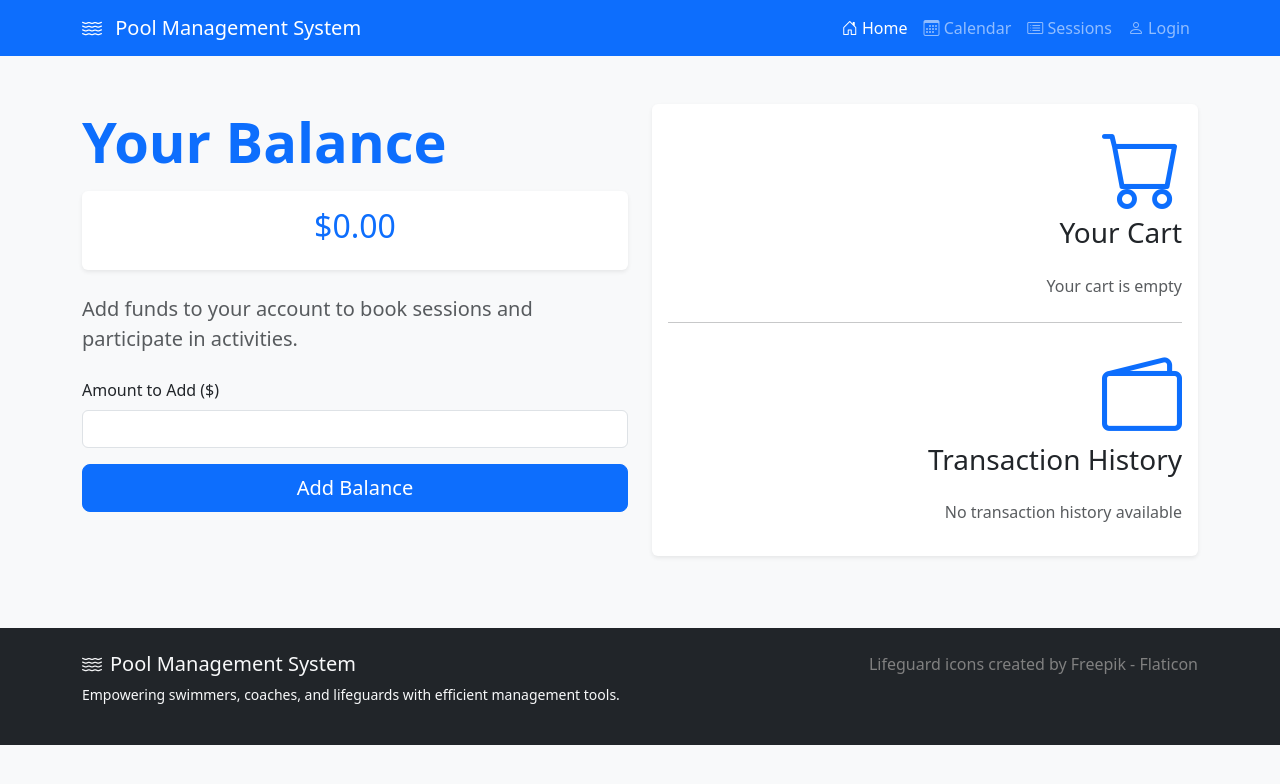
After one commit to mehmet-canb/cs353-project, a Python web app: template src/pms/templates/balance.html in a window 1280 px wide. The commit adds this page. Shown: the top 784 px of the page. Run offline with Jinja, Linux system fonts and the light colour scheme; the template is opened without the code that fills it, so the values that code supplies are empty.

Commit message:
Add some changes for the initial payment implementation

```diff
--- a/src/pms/__init__.py
+++ b/src/pms/__init__.py
@@ -3,7 +3,7 @@ from flask import Flask, render_template
 from pms.authorization import login_manager
 from pms.config import env_settings
 from pms.db import close_db
-from pms.routes import auth, calendar, lifeguard, session
+from pms.routes import auth, balance, calendar, lifeguard, session
 
 
 def create_app(config_class=env_settings):
@@ -28,6 +28,7 @@ def create_app(config_class=env_settings):
     app.register_blueprint(session.bp)
     app.register_blueprint(calendar.bp)
     app.register_blueprint(lifeguard.bp)
+    app.register_blueprint(balance.bp)
 
     # Optional: Register error handlers
     @app.errorhandler(404)
--- /dev/null
+++ b/src/pms/templates/balance.html
@@ -0,0 +1,109 @@
+<!DOCTYPE html>
+<html lang="en">
+{% include "head.html" %}
+<body class="bg-light">
+    <!-- Navigation -->
+    {% include "nav.html" %}
+
+    <!-- Balance Section -->
+    <div class="container my-5">
+        <div class="row align-items-center">
+            <div class="col-lg-6 mb-5">
+                <h1 class="display-4 fw-bold text-primary mb-3">Your Balance</h1>
+                <div class="card border-0 shadow-sm mb-4">
+                    <div class="card-body">
+                        <h2 class="text-center text-primary">
+                            ${{ "%.2f"|format(balance) }}
+                        </h2>
+                    </div>
+                </div>
+                <p class="lead text-muted mb-4">Add funds to your account to book sessions and participate in activities.</p>
+                <form method="POST" action="{{ url_for('balance.add_balance') }}" class="mb-3">
+                    <div class="mb-3">
+                        <label for="amount" class="form-label">Amount to Add ($)</label>
+                        <input type="number" class="form-control" id="amount" name="amount" min="1" step="0.01" required>
+                    </div>
+                    <div class="d-grid gap-2">
+                        <button type="submit" class="btn btn-primary btn-lg">Add Balance</button>
+                    </div>
+                </form>
+                {% if swimming_session %}
+                <form method="POST" action="{{ url_for('balance.buy') }}">
+                    <input type="hidden" name="session_name" value="{{ swimming_session.session_name }}">
+                    <input type="hidden" name="session_date" value="{{ swimming_session.session_date }}">
+                    <input type="hidden" name="start_hour" value="{{ swimming_session.start_hour }}">
+                    <input type="hidden" name="end_hour" value="{{ swimming_session.end_hour }}">
+                    <div class="d-grid gap-2">
+                        <button type="submit" class="btn btn-primary btn-lg"
+                                {% if balance < swimming_session.price %}disabled{% endif %}>
+                            Buy
+                        </button>
+                        </div>
+                    </form>
+                {% endif %}
+            </div>
+            <div class="col-lg-6 text-center text-lg-end">
+                <div class="card border-0 shadow-sm mb-4">
+                    <div class="card-body">
+                        <i class="bi bi-cart text-primary display-1 mb-3"></i>
+                        <h3 class="card-title mb-4">Your Cart</h3>
+                        {% if swimming_session %}
+                            <div class="list-group mb-4">
+                                <div class="list-group-item list-group-item-action">
+                                    <div class="d-flex w-100 justify-content-between align-items-center">
+                                        <h6 class="mb-1">{{ swimming_session.session_name }}</h6>
+                                        <small class="text-muted">{{ swimming_session.session_date }}</small>
+                                        <!-- <small class="text-muted">{{ swimming_session.session_date.strftime('%Y-%m-%d') }}</small> -->
+                                    </div>
+                                    <p class="mb-1">Time: {{ swimming_session.start_hour }} - {{ swimming_session.end_hour }}</p>
+                                    <p class="mb-1">Price: ${{ "%.2f"|format(swimming_session.price) }}</p>
+                                </div>
+                            </div>
+                        {% else %}
+                            <p class="text-muted">Your cart is empty</p>
+                        {% endif %}
+
+                        <!-- Horizontal Splitter -->
+                        <hr class="my-4">
+
+                        <i class="bi bi-wallet2 text-primary display-1 mb-3"></i>
+                        <h3 class="card-title mb-4">Transaction History</h3>
+                        {% if transactions %}
+                            <div class="list-group">
+                                {% for transaction in transactions %}
+                                <div class="list-group-item list-group-item-action">
+                                    <div class="d-flex w-100 justify-content-between align-items-center">
+                                        <h6 class="mb-1">{{ transaction.session_name }}</h6>
+                                        <small class="text-muted">{{ transaction.session_date }}</small>
+                                        <!-- <small class="text-muted">{{ transaction.session_date.strftime('%Y-%m-%d') }}</small> -->
+                                    </div>
+                                    <p class="mb-1">Time: {{ transaction.start_hour }} - {{ transaction.end_hour }}</p>
+                                    <p class="mb-1">Price: ${{ "%.2f"|format(transaction.price) }}</p>
+                                </div>
+                                {% endfor %}
+                            </div>
+                        {% else %}
+                            <p class="text-muted">No transaction history available</p>
+                        {% endif %}
+                    </div>
+                </div>
+            </div>
+        </div>
+    </div>
+
+    <!-- Success Message -->
+    {% if error %}
+        <div class="container">
+            <div class="alert alert-danger alert-dismissible fade show" role="alert">
+                {{ error }}
+                <button type="button" class="btn-close" data-bs-dismiss="alert" aria-label="Close"></button>
+            </div>
+        </div>
+    {% endif %}
+
+    <!-- Footer -->
+    {% include "footer.html" %}
+
+    <script src="https://cdn.jsdelivr.net/npm/bootstrap@5.3.2/dist/js/bootstrap.bundle.min.js"></script>
+</body>
+</html>
```
Also changed, not shown: scripts/pg/init-db.sql (+57 -0 lines), src/pms/routes/balance.py (added, +144 -0 lines), src/pms/routes/filters.py (+6 -2 lines), src/pms/templates/filter/session.html (+6 -1 lines), src/pms/templates/sessions.html (+5 -3 lines).
